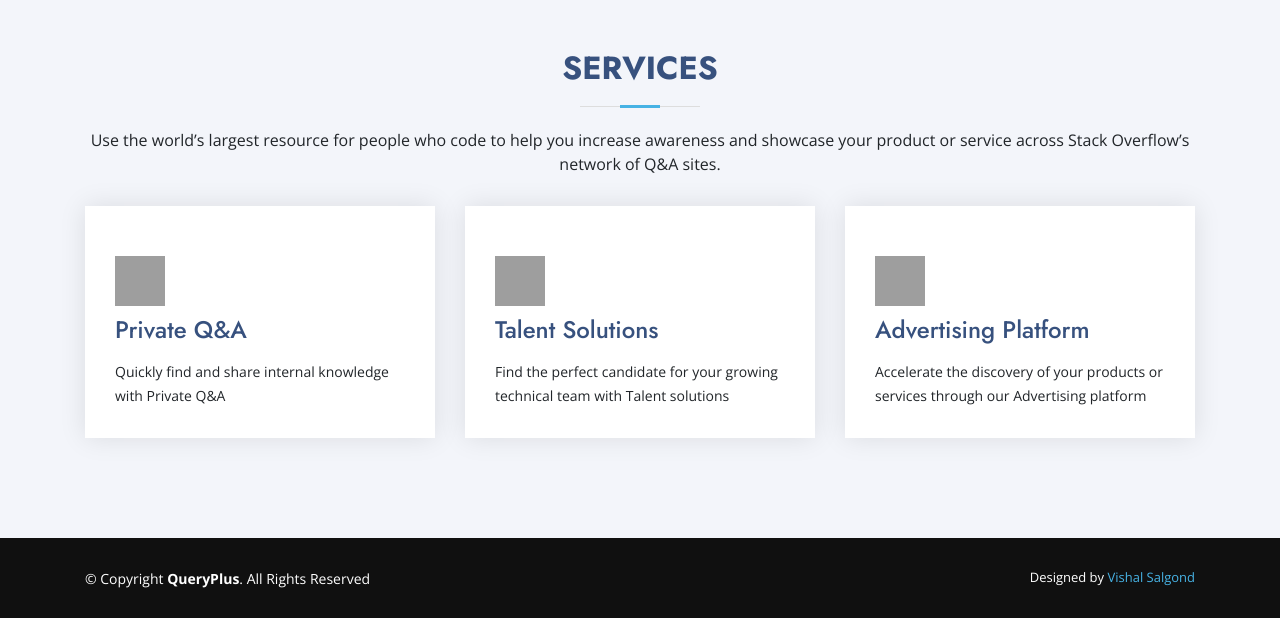
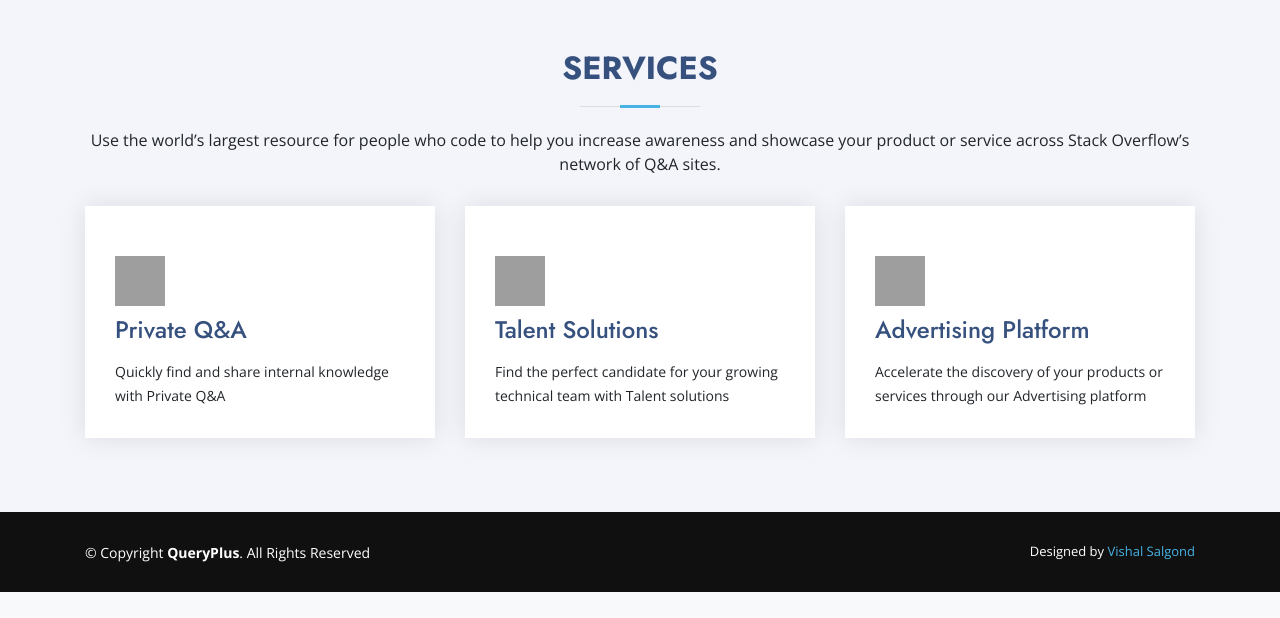
Before and after one commit to vishalsalgond/QueryPlus, a Django app: page / in a window 1280 px wide. Shown: the part 1141-1759 px from the top of the page. After the commit the page ends 1733 px from the top, so only its background shows below. Run offline with Django 3.2, Linux system fonts and the light colour scheme; data comes from the database, SQL or seed files in the repository; both versions use the stored data as it was after the commit; some libraries are stand-ins or nearby versions; grey boxes are pictures that could not be loaded.

Commit message:
Footer fixed and deployed v1

```diff
--- a/main_app/static/main_app/main.css
+++ b/main_app/static/main_app/main.css
@@ -1,3 +1,7 @@
+html {
+  min-height: 100%;
+  position: relative;
+}
 
 body {
     background: white;
@@ -338,7 +342,7 @@ section {
 # Services
 --------------------------------------------------------------*/
 .services .icon-box {
-  margin-bottom: 50px;
+  margin-bottom: 80px;
   box-shadow: 0px 0 25px 0 rgba(0, 0, 0, 0.1);
   padding: 50px 30px 30px;
   transition: all ease-in-out 0.4s;
@@ -456,16 +460,26 @@ section {
 
   /* Footer */
   #footer {
-    /* position: absolute; */
+    position: absolute;
     height: 80px;
     bottom: 0px;
     left: 0px;
     right: 0px;
-    /* margin-top: 30px; */
-    margin-bottom: 0px;
+    margin-top: 30px;
+    /* margin-bottom: 0px; */
     font-size: 14px;
     background: #101010	;
   }
+
+  #wrap {
+    min-height: 100%;
+    height: auto;
+    /* Negative indent footer by its height */
+    /* margin: 0 auto -60px; */
+    /* Pad bottom by footer height */
+    /* padding: 0 0 60px; */
+  }
+
 
   #footer .footer-bottom {
     padding-top: 30px;
--- a/main_app/templates/main_app/base.html
+++ b/main_app/templates/main_app/base.html
@@ -35,7 +35,7 @@
     {% endif %}
 </head>
 <body>
-
+  <div id="wrap">
   <!-- Header -->
   <header id="header" class="fixed-top">
     <div class="container d-flex align-items-center mb-2 mt-2">
@@ -102,7 +102,7 @@
     </div>
   </footer>
 <!-- End Footer -->
-
+</div>
   <!-- <a href="#" class="back-to-top"><i class="ri-arrow-up-line"></i></a>
   <div id="preloader"></div> -->
 
--- a/main_app/templates/main_app/home.html
+++ b/main_app/templates/main_app/home.html
@@ -12,7 +12,7 @@
           <form class="form-inline" method="POST">
             {% csrf_token %}
             <div class="row mb-4 mt-2">
-              <input class="form-control mr-sm-2" style="width: 400px;" type="search" placeholder="Search" name="search" aria-label="Search">
+              <input class="form-control mr-sm-2" style="width: 400px;" type="search" placeholder="Search for a question" name="search" aria-label="Search">
               <button style="background-color:  #47b2e4;" class="get-started-btn my-2 my-sm-0" type="submit">Search</button>
             </div>
           </form>
@@ -20,6 +20,7 @@
         <h3> <b>Recent Questions</b> </h3>
         <br>
       </div>
+      <section style="margin-bottom: 80px;">
         {% for q in questions %}
         <div class="container">
         <div class="shadow rounded">
@@ -41,6 +42,7 @@
         </div>
       </div>
     {% endfor %}
+  </section>
   {% else %}
 
    <!-- Hero section -->
@@ -92,7 +94,7 @@
 
   <!-- ======= Services Section ======= -->
   <section id="services" class="services section-bg">
-    <div class="container">
+    <div class="container mb-4">
 
       <div class="section-title">
         <h2>Services</h2>
--- a/main_app/templates/main_app/login.html
+++ b/main_app/templates/main_app/login.html
@@ -8,10 +8,10 @@
         background-color: #F5FFFA;
     }
 </style>
-<section class="form my-4 px-5"
+<section class="form my-5 px-5"
       style="width: 1000px; margin-left: auto; margin-right: auto;"
       id="login">
-      <div class="container">
+      <div class="container mb-5">
         <div class="row no-gutter shadow-lg">
           <div class="col-lg-6 px-0">
             <img
--- a/main_app/templates/main_app/profile.html
+++ b/main_app/templates/main_app/profile.html
@@ -1,7 +1,7 @@
 {% extends "main_app/base.html" %}
 {% load crispy_forms_tags %}
 {% block content %}
-<div class="container">
+<div style="margin-bottom: 150px;" class="container mt-5">
     <div class="content-section">
       <div class="media">
         <img class="rounded-circle account-img" src="{{ user.profile.image.url }}">
--- a/main_app/templates/main_app/question_detail.html
+++ b/main_app/templates/main_app/question_detail.html
@@ -3,7 +3,7 @@
 {% load i18n %}
 {% block content %}
     <!-- Question content -->
-    <div class="container">
+    <div style="margin-bottom: 100px;" class="container">
     <article class="media content-section mt-5">
         <img class="rounded-circle article-img" src="{{ object.author.profile.image.url }}" alt="user_image">
         <div class="media-body">
@@ -89,7 +89,7 @@
         {% endfor %}
     {% else %}
         <!-- if there are no answers then show this -->
-        <div class="mb-5 mt-5">
+        <!-- <div class="mb-5 mt-5">
             <h5 class="text-muted">Sorry, No answers found !
                 <svg class="bi bi-emoji-frown" width="1em" height="1em" viewBox="0 0 16 16" fill="currentColor" xmlns="http://www.w3.org/2000/svg">
                     <path fill-rule="evenodd" d="M8 15A7 7 0 1 0 8 1a7 7 0 0 0 0 14zm0 1A8 8 0 1 0 8 0a8 8 0 0 0 0 16z"/>
@@ -97,7 +97,7 @@
                     <path d="M7 6.5C7 7.328 6.552 8 6 8s-1-.672-1-1.5S5.448 5 6 5s1 .672 1 1.5zm4 0c0 .828-.448 1.5-1 1.5s-1-.672-1-1.5S9.448 5 10 5s1 .672 1 1.5z"/>
                 </svg>
             </h5>
-        </div>
+        </div> -->
     {% endif %}
 
     <!-- Form for answer -->
--- a/main_app/templates/main_app/question_form.html
+++ b/main_app/templates/main_app/question_form.html
@@ -1,7 +1,7 @@
 {% extends "main_app/base.html" %}
 {% load crispy_forms_tags %}
 {% block content %}
-    <div class="container">
+    <div class="container mt-5">
         <div class="content-section">
             <form method="POST">
                 {% csrf_token %}
--- a/main_app/templates/main_app/register.html
+++ b/main_app/templates/main_app/register.html
@@ -7,10 +7,10 @@
       background-color: #F5FFFA;
   }
 </style>
-<section class="form my-4 px-5"
+<section class="form my-5 px-5"
       style="width: 1000px; margin-left: auto; margin-right: auto;"
       id="login">
-      <div class="container">
+      <div class="container mb-5">
         <div class="row no-gutter shadow-lg">
           <div class="col-lg-6 px-0">
             <img
```
Also changed, not shown: db.sqlite3.
